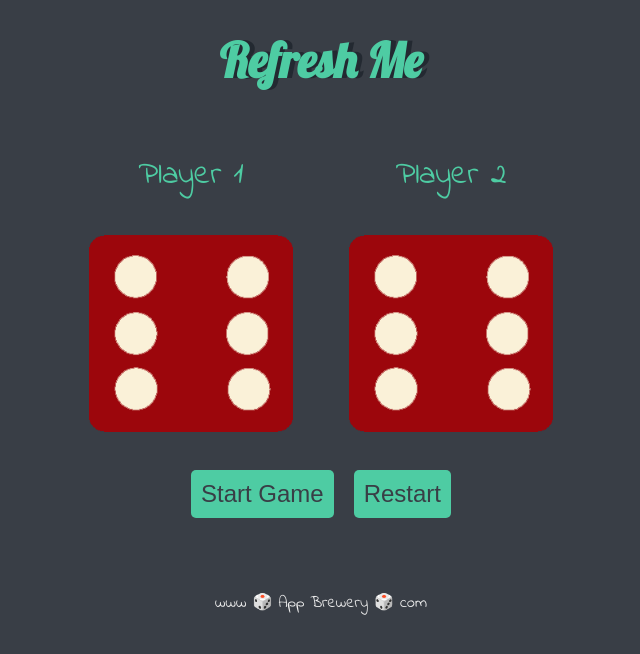
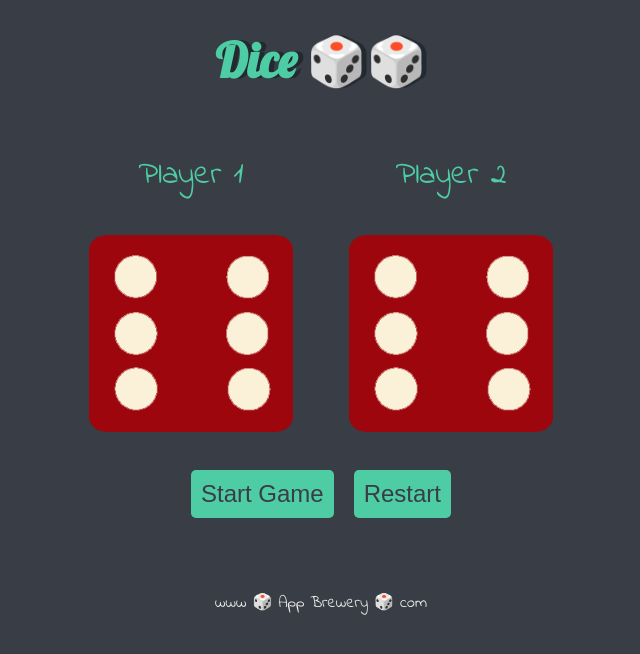
Before and after one commit to O-switch/Dicee-Challenge---Starting-Files, a plain HTML site: page index.html in a window 1280 px wide. Both pictures are taken after a click on the button "Restart". Shown: the whole page, without its empty margins (319-959 px from the left). Drawn offline with Linux system fonts and the light colour scheme.

Commit message:
favicon icon set and game title added

```diff
--- a/index.html
+++ b/index.html
@@ -10,9 +10,7 @@
 
 <body>
   <div class="container">
-    <h1>Refresh Me</h1>
-
-
+    <h1>Dice 🎲🎲</h1>
 
     <div class="dice">
       <p>Player 1</p>
--- a/index.js
+++ b/index.js
@@ -48,5 +48,5 @@ reset.addEventListener('click', () => {
 
     document.querySelectorAll('img')[1]
         .setAttribute('src', "images/dice6.png");
-    document.querySelector("h1").innerHTML = "Refresh Me";
+    document.querySelector("h1").innerHTML = "Dice 🎲🎲";
 });
```
